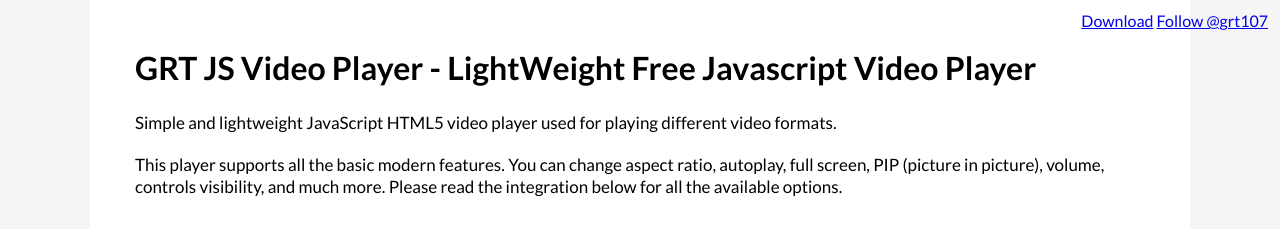
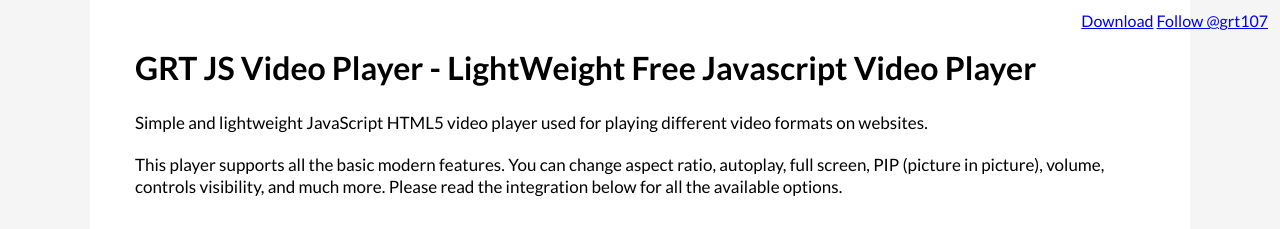
Before and after one commit to grt107/grt-js-video-player, a plain HTML site: page index.html in a window 1280 px wide. Shown: the top 229 px of the page. Drawn offline with Linux system fonts and the light colour scheme.

Commit message:
doc update

```diff
--- a/index.html
+++ b/index.html
@@ -31,7 +31,7 @@
 		</div>
 
 		<h3>GRT JS Video Player - LightWeight Free Javascript Video Player</h3>
-		<p class="header-par">Simple and lightweight JavaScript HTML5 video player used for playing different video formats.<br/><br/>
+		<p class="header-par">Simple and lightweight JavaScript HTML5 video player used for playing different video formats on websites.<br/><br/>
 		This player supports all the basic modern features. You can change aspect ratio, autoplay, full screen, PIP (picture in picture), volume, controls visibility, and much more. Please read the integration below for all the available options.</p>
 
 
```
